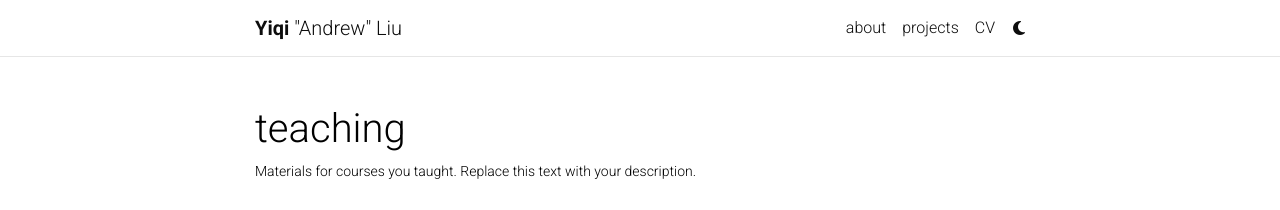
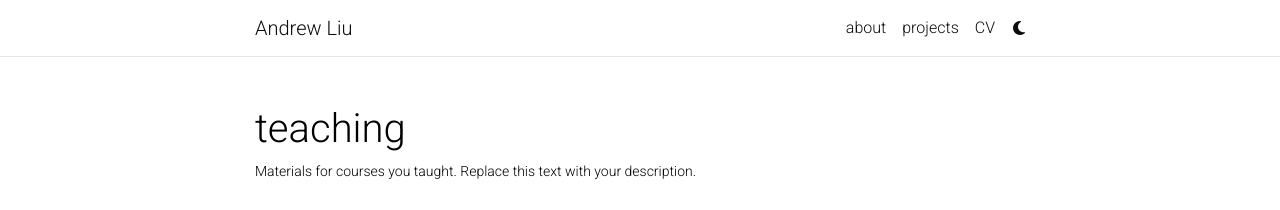
Before and after one commit to liuyiqiandrew/liuyiqiandrew.github.io, a Jekyll site: the page built from _pages/teaching.md, in a window 1280 px wide. Shown: the top 210 px of the page. Built offline with Jekyll 4.4.1, drawn with Linux system fonts in a browser that asks for light colours; comment, search, counter and statistics services are not loaded; a style sheet for code colours, icons or effects is not loaded.

```diff
--- a/_config.yml
+++ b/_config.yml
@@ -2,7 +2,7 @@
 # Site settings
 # -----------------------------------------------------------------------------
 
-title: blank # the website title (if blank, full name will be used instead)
+title: Andrew Liu # the website title (if blank, full name will be used instead)
 first_name: Yiqi
 middle_name: "\u0022Andrew\u0022"
 last_name: Liu
@@ -177,12 +177,12 @@ collections:
     permalink: /projects/:path/
 
 announcements:
-  enabled: false
+  enabled: true
   scrollable: true # adds a vertical scroll bar if there are more than 3 news items
   limit: 5 # leave blank to include all the news in the `_news` folder
 
 latest_posts:
-  enabled: false
+  enabled: true
   scrollable: true # adds a vertical scroll bar if there are more than 3 new posts items
   limit: 3 # leave blank to include all the blog posts
 
```
Also changed, not shown: _pages/about.md (+1 -1 lines).
